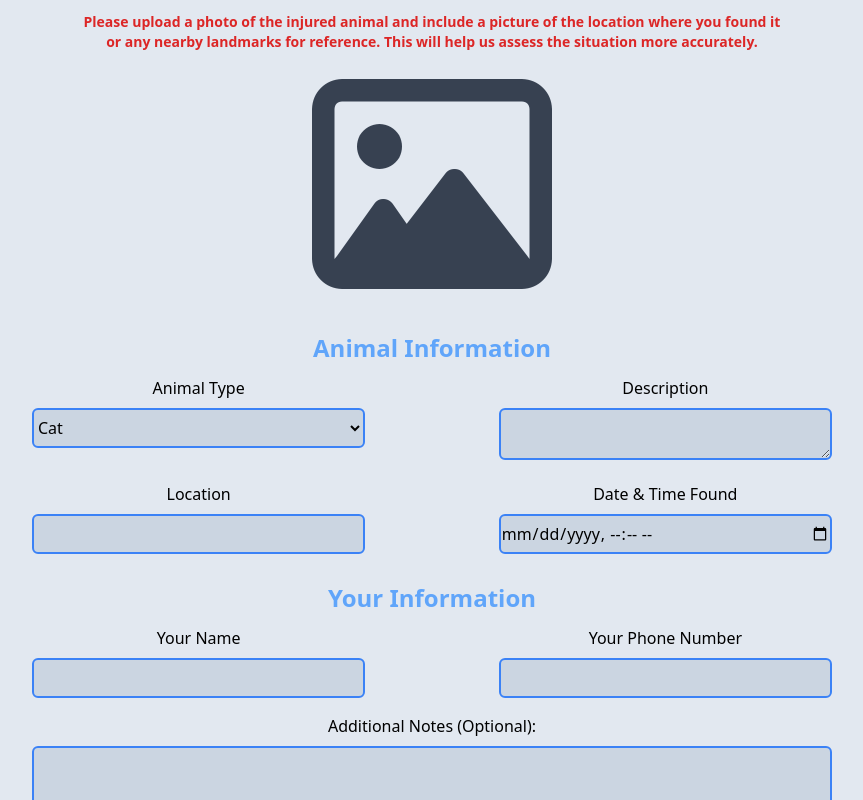
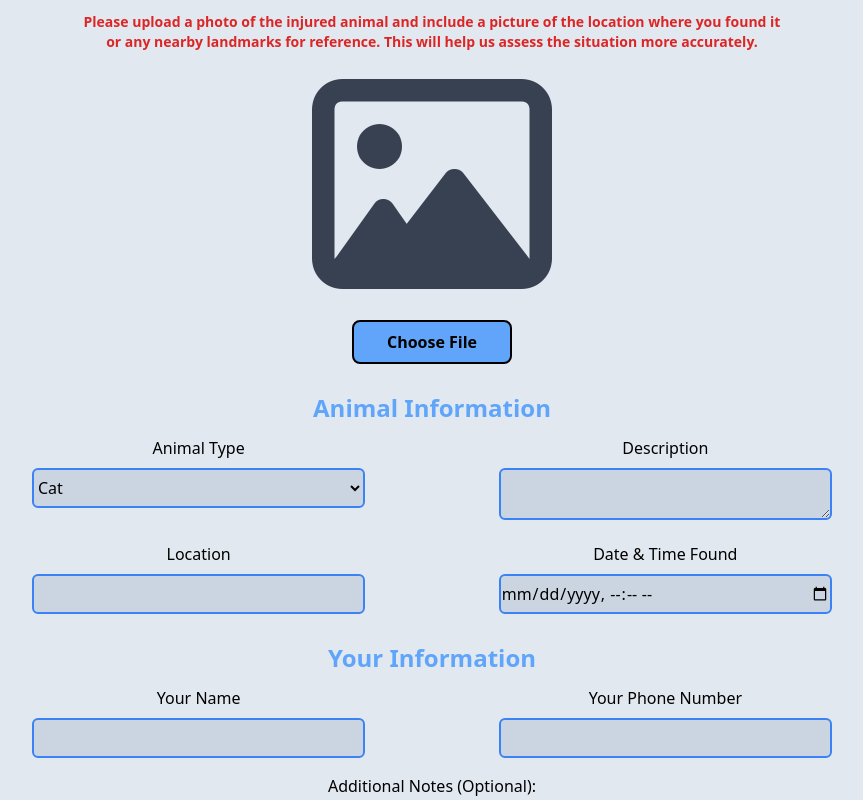
Before and after one commit to jenilparmar/pawsraksha, a React (Create React App) app: page / in a window 1280 px wide. Both pictures are taken after a click on the element "Rescue Animal". Shown: the whole page, without its empty margins (208-1071 px from the left). Built offline with nearby package versions, Linux system fonts and the light colour scheme.

Commit message:
Fixed add button issue

```diff
--- a/src/Components/Rescue.jsx
+++ b/src/Components/Rescue.jsx
@@ -47,7 +47,8 @@ export default function Rescue() {
     });
 
     axios({
-      url: "https://pawsraksha-1.onrender.com/submitRescueForm",
+      // url: "https://pawsraksha-1.onrender.com/submitRescueForm",
+      url:"http://localhost:3001/submitRescueForm",
       method: "POST",
       data: formDataWithImages,
       headers: {
@@ -94,6 +95,8 @@ export default function Rescue() {
                   </div>
                 ))}
               </div>
+            </div>
+          )}
           <input
             type="file"
             id="choose-file"
@@ -101,16 +104,14 @@ export default function Rescue() {
             accept="image/*"
             onChange={handleImageChange}
             className="hidden"
-                multiple // Allow multiple file selection
+            multiple
           />
           <label
             htmlFor="choose-file"
-                className="cursor-pointer text-center font-semibold p-2 rounded-lg text-black w-40 mt-4"
+            className="cursor-pointer bg-blue-400 border-2 border-black hover:bg-blue-500 text-center font-semibold p-2 rounded-lg text-black w-40 mt-4"
           >
             Choose File
           </label>
-            </div>
-          )}
         </div>
         {/* Form Section */}
         <form
```
Also changed, not shown: 4 other files (tests, documents, lock files or other folders). Lines whose indentation alone changed are shown as unchanged.
